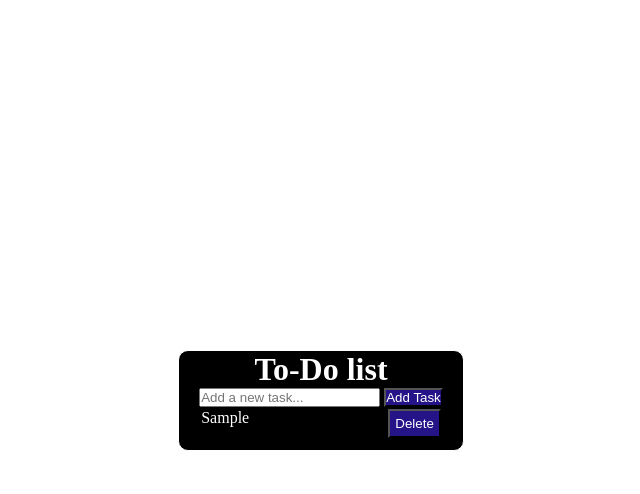
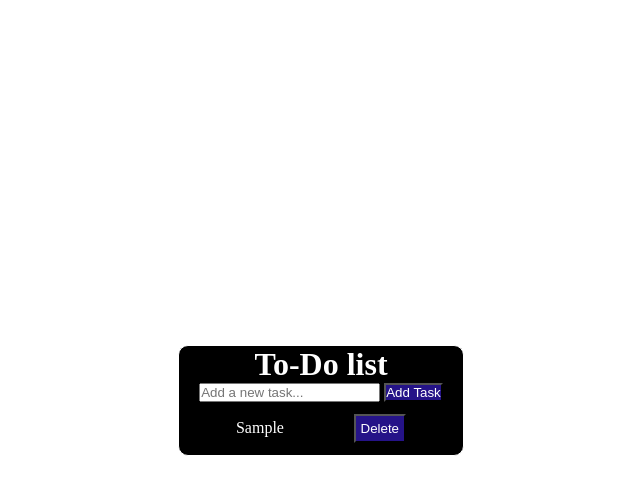
Before and after one commit to avnitstwt/Base-To-DO-project, a plain HTML site: page index.html in a window 1280 px wide. Both pictures are taken after typing "Sample" into the empty fields and a click on the button "Add Task". Shown: the whole page, without its empty margins (319-959 px from the left). Drawn offline with Linux system fonts and the light colour scheme.

Commit message:
added more relatable look in liss

```diff
--- a/style.css
+++ b/style.css
@@ -30,11 +30,16 @@ h1{
 li{
     width: 100%;
 }
+.input-container{
+    margin-bottom: 10px;
+}
 li{
     display: flex;
-    /* flex-direction: column; */
-    justify-content: space-between;
-    /* align-items: safe; */
+    /* flex-direction: column;  */
+    justify-content: space-around;
+    align-items: center;
+    /* text-align: center; */
+
         padding: 2px;
 
 }
```
